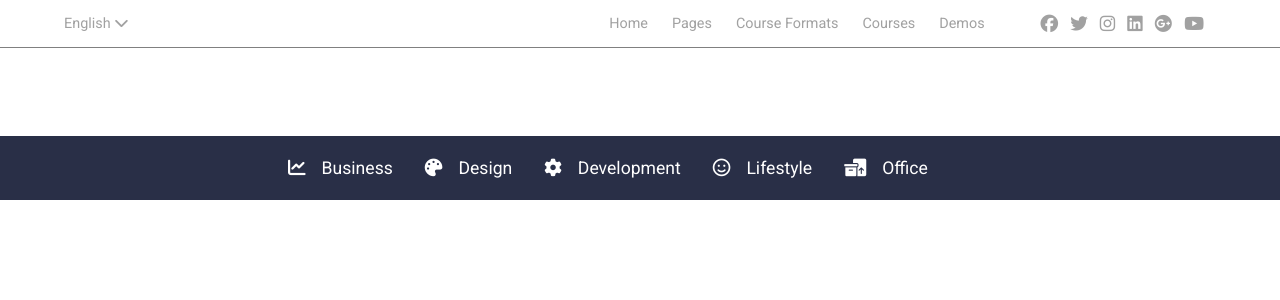
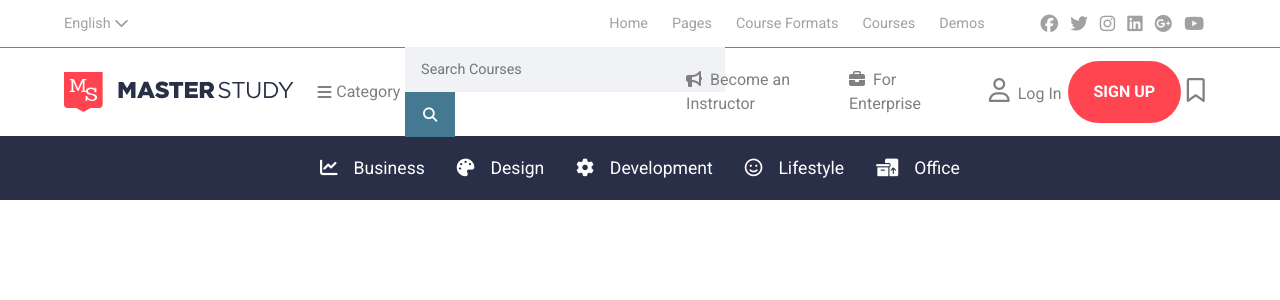
Before and after one commit to scurenza/proj-html-vuejs, a Vue app: page / in a window 1280 px wide. Shown: the top 300 px of the page. Built offline with nearby package versions, Linux system fonts and the light colour scheme.

Commit message:
header completo

```diff
--- a/src/components/AppHeader.vue
+++ b/src/components/AppHeader.vue
@@ -1,10 +1,12 @@
 <script>
 import AppHeaderBottom from './AppHeaderBottom.vue';
+import AppHeaderMid from './AppHeaderMid.vue';
 
 export default {
     name: "AppHeader",
     components: {
-        AppHeaderBottom
+        AppHeaderBottom,
+        AppHeaderMid
     },
     data() {
         return {
@@ -88,6 +90,12 @@ export default {
                     title: "Office Productivity",
                     icon: "<i class=\"fa-solid fa-boxes-packing\"></i>"
                 }
+            ],
+            logo: [
+                {
+                    imgSrc: "MasterStudy.svg",
+                    alt: "MasterStudy Logo"
+                }
             ]
         };
     }
@@ -123,7 +131,9 @@ export default {
                 </div>
             </div>
         </section>
-        <section class="header-mid"></section>
+        <section class="header-mid">
+            <AppHeaderMid v-for="(item, index) in logo" :key="index" :imgSrc="item.imgSrc" :alt="item.alt" />
+        </section>
         <section class="header-bottom d-flex">
             <div class="header-bottom-container d-flex justify-content-between">
                 <AppHeaderBottom class="my-header-bottom" v-for="(item, index) in actions" :key="index" :actionTitle="item.title" :actionIcon="item.icon" />
@@ -181,7 +191,7 @@ export default {
     }
 
     &-bottom-container {
-        width: 60%;
+        width: 55%;
         height: 8vh;
         margin: 0 auto;
     }
--- /dev/null
+++ b/src/components/AppHeaderMid.vue
@@ -0,0 +1,136 @@
+<script>
+export default {
+    name: "AppHeaderMid",
+    props: {
+        imgSrc: String,
+        alt: String
+    },
+    methods: {
+        getImagePath: function(imgPath) {
+            return new URL(imgPath, import.meta.url).href;
+        }
+    }
+}
+</script>
+
+<template>
+    <div class="header-mid">
+        <section class="my-container d-flex justify-content-between">
+            <div class="logo d-flex align-items-center justify-content-between">
+                <img :src="getImagePath(`../assets/images/${imgSrc}`)" :alt="alt">
+            </div>
+            <div class="searchbar d-flex align-items-center justify-content-between">
+                <div class="d-flex align-items-center justify-content-between">
+                    <i class="fa-solid fa-bars"></i>
+                    <p class="align-bottom">Category</p>
+                </div>
+                <div>
+                    <input type="text" placeholder="Search Courses">
+                    <button class="search">
+                        <i class="fa-solid fa-magnifying-glass"></i>
+                    </button>
+                </div>
+            </div>
+            <div class="work d-flex align-items-center justify-content-around">
+                <a href="/become_instructor">
+                    <i class="fa-solid fa-bullhorn"></i>
+                    <span>Become an Instructor</span>
+                </a>
+                <a href="/enterprise">
+                    <i class="fa-solid fa-briefcase"></i>
+                    <span>For Enterprise</span>
+                </a>
+            </div>
+            <div class="cta d-flex align-items-center justify-content-around">
+                <a href="/login">
+                    <i class="fa-regular fa-user"></i>
+                    <span>Log In</span>
+                </a>
+                <button class="my-btn">SIGN UP</button>
+                <a href="/bookmark">
+                    <i class="fa-regular fa-bookmark"></i>
+                </a>
+            </div>
+        </section>
+    </div>
+</template>
+
+<style lang="scss" scoped>
+@use "../styles/partials/variables" as *;
+
+.header-mid{
+    width: 100%;
+    height: 100%;
+
+
+    .logo,
+    .cta {
+        width: 20%;
+    }
+    .searchbar {
+        width: 30%;
+        height: 100%;
+        color: grey;
+
+        p {
+            margin: 0 .3rem;
+        }
+
+        input {
+            height: 45px;
+            width: 320px;
+            padding: 1rem;
+            border: none;
+            font-size: .9rem;
+
+            background-color: #f0f2f5;
+        }
+
+        .search {
+            height: 45px;
+            width: 50px;
+            background-color: $button-color;
+            border: none;
+
+            i {
+                color: white;
+                font-size: .9rem;
+            }
+        }
+    }
+
+    .work {
+        width: 24%;
+        color: grey;
+
+        i{
+            margin-right: .5rem;
+        }
+    }
+
+    .cta {
+        i {
+            font-size: 1.5rem;
+            margin-right: .5rem;
+        }
+
+        a{
+            color: grey;
+        }
+    }
+
+    .my-btn {
+        color: white;
+        font-weight: 700;
+        padding: 1.2rem 1.6rem;
+        background-color: $primary-color;
+        border: none;
+        border-radius: 35px;
+
+        &:hover {
+            transform: scale(1.1);
+            transition: all 0.5s;
+        }
+    }
+}
+</style>
```
